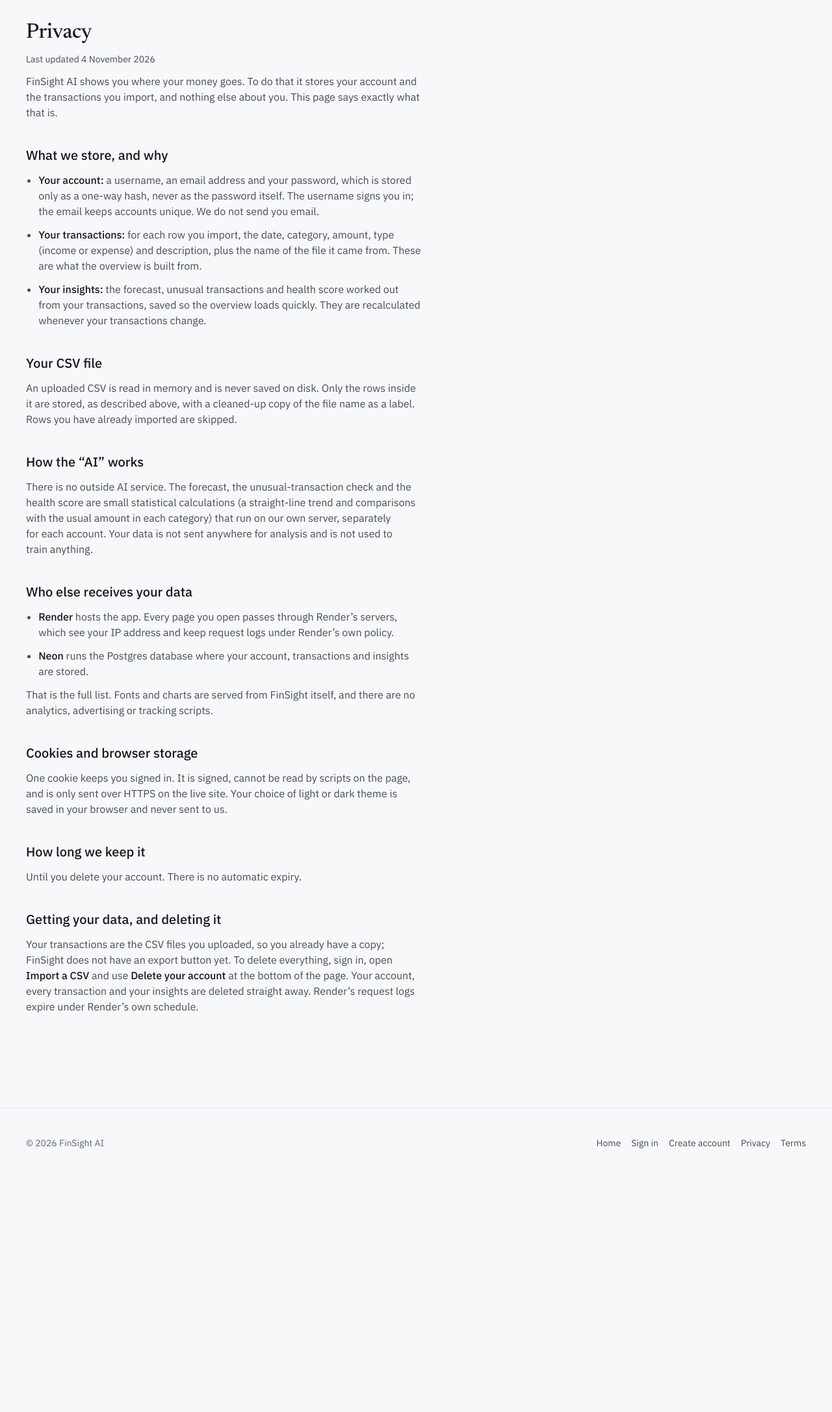
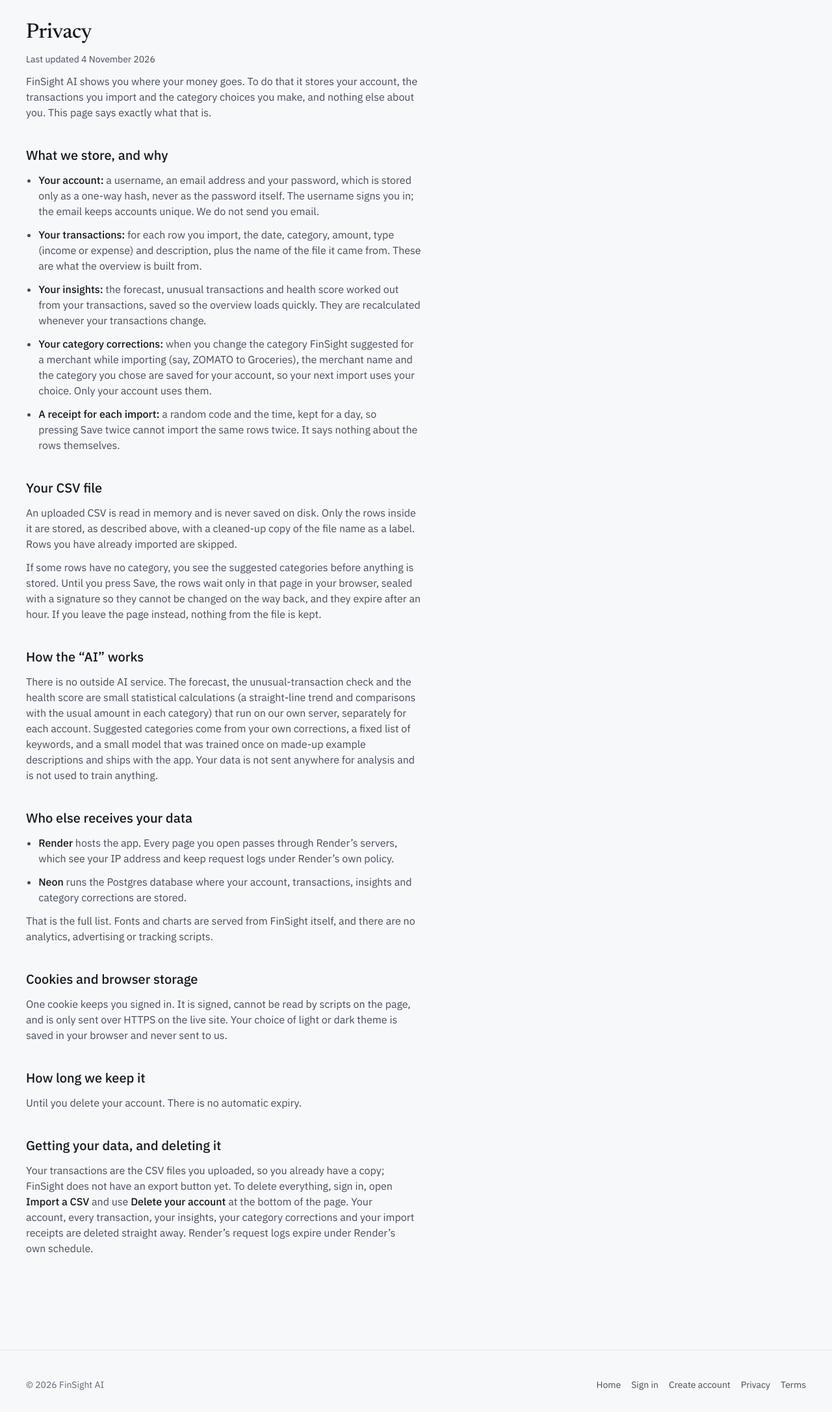
Before and after one commit to Galvin70124O/FinSight-AI, a Flask app: page /privacy in a window 1280 px wide. Shown: the part 76-2249 px from the top of the page at 65% size. Before the commit the page ends 1843 px from the top, so only its background shows below. Run offline with Flask 3, Linux system fonts and the light colour scheme; some libraries are stand-ins or nearby versions.

Commit message:
Explain how categories are chosen in the README and on the Privacy page
README: Category is optional in the CSV format; a new "How categories are
chosen" section (corrections, then keyword rules, then a small model;
the 60% cut-off; the made-up seed data; held-out accuracy of 73.3% for
rules alone and 82.7% with the model, measured on fictional data; how the
review page holds rows until Save and why a double tap imports once; how
to retrain). The duplicate rule now leaves the category out, the "no model
files" line is corrected, and Render, project-structure and screenshot
notes are updated.

Privacy: category corrections and the day-long import receipts are listed
as stored data and are deleted with the account; the review rows stay in
the browser page until Save; suggested categories come from corrections,
keywords and a model trained on made-up descriptions, and user data still
trains nothing.

Co-Authored-By: Claude Opus 5.5 <noreply@anthropic.com>

```diff
--- a/templates/privacy.html
+++ b/templates/privacy.html
@@ -6,25 +6,28 @@
   <h1 class="page-title" id="privacyTitle">Privacy</h1>
   <p class="sub">Last updated 4 November 2026</p>
 
-  <p>FinSight AI shows you where your money goes. To do that it stores your account and the transactions you import, and nothing else about you. This page says exactly what that is.</p>
+  <p>FinSight AI shows you where your money goes. To do that it stores your account, the transactions you import and the category choices you make, and nothing else about you. This page says exactly what that is.</p>
 
   <h2>What we store, and why</h2>
   <ul>
     <li><strong>Your account:</strong> a username, an email address and your password, which is stored only as a one-way hash, never as the password itself. The username signs you in; the email keeps accounts unique. We do not send you email.</li>
     <li><strong>Your transactions:</strong> for each row you import, the date, category, amount, type (income or expense) and description, plus the name of the file it came from. These are what the overview is built from.</li>
     <li><strong>Your insights:</strong> the forecast, unusual transactions and health score worked out from your transactions, saved so the overview loads quickly. They are recalculated whenever your transactions change.</li>
+    <li><strong>Your category corrections:</strong> when you change the category FinSight suggested for a merchant while importing (say, ZOMATO to Groceries), the merchant name and the category you chose are saved for your account, so your next import uses your choice. Only your account uses them.</li>
+    <li><strong>A receipt for each import:</strong> a random code and the time, kept for a day, so pressing Save twice cannot import the same rows twice. It says nothing about the rows themselves.</li>
   </ul>
 
   <h2>Your CSV file</h2>
   <p>An uploaded CSV is read in memory and is never saved on disk. Only the rows inside it are stored, as described above, with a cleaned-up copy of the file name as a label. Rows you have already imported are skipped.</p>
+  <p>If some rows have no category, you see the suggested categories before anything is stored. Until you press Save, the rows wait only in that page in your browser, sealed with a signature so they cannot be changed on the way back, and they expire after an hour. If you leave the page instead, nothing from the file is kept.</p>
 
   <h2>How the “AI” works</h2>
-  <p>There is no outside AI service. The forecast, the unusual-transaction check and the health score are small statistical calculations (a straight-line trend and comparisons with the usual amount in each category) that run on our own server, separately for each account. Your data is not sent anywhere for analysis and is not used to train anything.</p>
+  <p>There is no outside AI service. The forecast, the unusual-transaction check and the health score are small statistical calculations (a straight-line trend and comparisons with the usual amount in each category) that run on our own server, separately for each account. Suggested categories come from your own corrections, a fixed list of keywords, and a small model that was trained once on made-up example descriptions and ships with the app. Your data is not sent anywhere for analysis and is not used to train anything.</p>
 
   <h2>Who else receives your data</h2>
   <ul>
     <li><strong>Render</strong> hosts the app. Every page you open passes through Render’s servers, which see your IP address and keep request logs under Render’s own policy.</li>
-    <li><strong>Neon</strong> runs the Postgres database where your account, transactions and insights are stored.</li>
+    <li><strong>Neon</strong> runs the Postgres database where your account, transactions, insights and category corrections are stored.</li>
   </ul>
   <p>That is the full list. Fonts and charts are served from FinSight itself, and there are no analytics, advertising or tracking scripts.</p>
 
@@ -35,7 +38,7 @@
   <p>Until you delete your account. There is no automatic expiry.</p>
 
   <h2>Getting your data, and deleting it</h2>
-  <p>Your transactions are the CSV files you uploaded, so you already have a copy; FinSight does not have an export button yet. To delete everything, sign in, open <strong>Import a CSV</strong> and use <strong>Delete your account</strong> at the bottom of the page. Your account, every transaction and your insights are deleted straight away. Render’s request logs expire under Render’s own schedule.</p>
+  <p>Your transactions are the CSV files you uploaded, so you already have a copy; FinSight does not have an export button yet. To delete everything, sign in, open <strong>Import a CSV</strong> and use <strong>Delete your account</strong> at the bottom of the page. Your account, every transaction, your insights, your category corrections and your import receipts are deleted straight away. Render’s request logs expire under Render’s own schedule.</p>
 </article>
 {% endmacro %}
 {% block content %}{{ body() }}{% endblock %}
```
Also changed, not shown: README.md.
